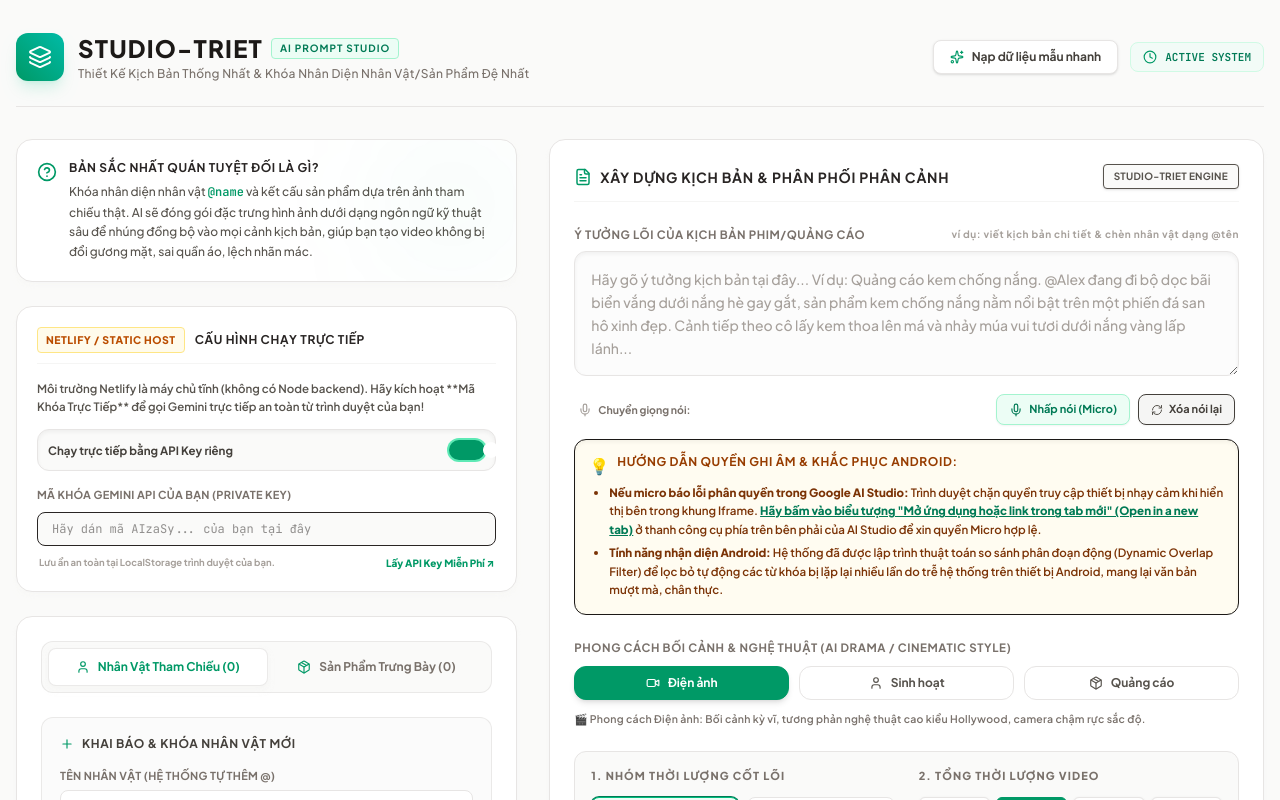
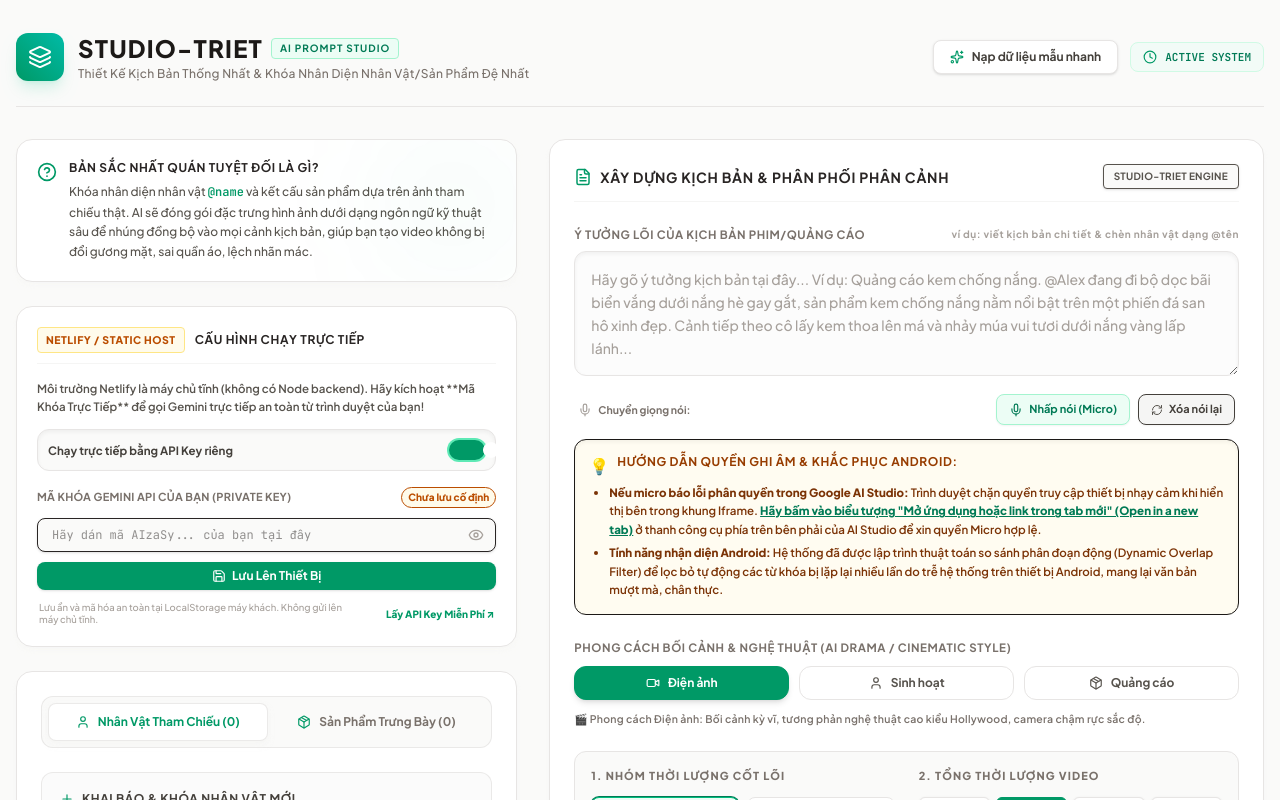
Before and after one commit to idecopharma/triet-studio, a React (Vite) app: page / in a window 1280 px wide. Both pictures are taken after a click on the label 467 px from the left and 450 px from the top of the page. Shown: the top 800 px of the page. Built offline with nearby package versions, Linux system fonts and the light colour scheme.

Commit message:
feat: add persistent API key management
Implement manual save and clear actions for the Gemini API key to improve security and user control, replacing the automatic synchronization with local storage.

```diff
--- a/src/App.tsx
+++ b/src/App.tsx
@@ -30,7 +30,10 @@
   RefreshCw,
   Upload,
   ArrowRight,
-  Maximize2
+  Maximize2,
+  Eye,
+  EyeOff,
+  Key
 } from "lucide-react";
 import { Character, Product, ScreenplayScene, Screenplay } from "./types";
 
@@ -74,14 +77,32 @@
   const [clientApiKey, setClientApiKey] = useState<string>(() => {
     return localStorage.getItem("STUDIO_TRIET_CLIENT_API_KEY") || "";
   });
+  const [showApiKey, setShowApiKey] = useState(false);
+  const [isKeySaved, setIsKeySaved] = useState<boolean>(() => {
+    return !!localStorage.getItem("STUDIO_TRIET_CLIENT_API_KEY");
+  });
 
   useEffect(() => {
     localStorage.setItem("STUDIO_TRIET_USE_DIRECT_GEMINI", String(useDirectGemini));
   }, [useDirectGemini]);
 
-  useEffect(() => {
-    localStorage.setItem("STUDIO_TRIET_CLIENT_API_KEY", clientApiKey);
-  }, [clientApiKey]);
+  const handleSaveApiKey = () => {
+    const trimmed = clientApiKey.trim();
+    if (!trimmed) {
+      showNotification("Vui lòng nhập mã khóa API trước khi lưu!", "error");
+      return;
+    }
+    localStorage.setItem("STUDIO_TRIET_CLIENT_API_KEY", trimmed);
+    setIsKeySaved(true);
+    showNotification("Đã lưu mã khóa API vào LocalStorage trình duyệt của bạn thành công! Từ giờ bạn không cần nhập lại nữa.", "success");
+  };
+
+  const handleClearApiKey = () => {
+    setClientApiKey("");
+    localStorage.removeItem("STUDIO_TRIET_CLIENT_API_KEY");
+    setIsKeySaved(false);
+    showNotification("Đã xóa mã khóa API khỏi thiết bị của bạn thành công.", "info");
+  };
 
   // Direct client-side calls to official Google Gemini API - perfectly bypasses Node server for Netlify static deployments
   const callGeminiRestDirect = async (prompt: string, schema: any) => {
@@ -979,6 +1000,13 @@
     showNotification(`Đã sao chép kịch bản Phân cảnh #${scene.sceneNumber}!`, "success");
   };
 
+  // Copy Gộp Prompt (Both Visual Prompt and Audio/Voiceover united into 1 single block for easy copy-pasting to video generators)
+  const copyMergedPrompt = (scene: ScreenplayScene) => {
+    const mergedText = `${scene.visualPrompt.trim()}\n\nVoiceover / Audio spoken in direct Vietnamese: "${scene.audioPrompt.trim()}"`;
+    navigator.clipboard.writeText(mergedText);
+    showNotification(`Đã gộp và sao chép Prompt Phân cảnh #${scene.sceneNumber} thành công!`, "success");
+  };
+
   // 6. Global action to copy the entire unified screenplay
   const copyUnifiedScreenplay = () => {
     if (!screenplay) return;
@@ -1147,22 +1175,71 @@
                 </div>
 
                 {useDirectGemini && (
-                  <div className="space-y-2 pt-1">
-                    <label className="text-[11px] font-bold text-stone-500 block uppercase tracking-wide">
-                      Mã khóa Gemini API của bạn (Private Key)
-                    </label>
-                    <div className="relative">
+                  <div className="space-y-2.5 pt-1">
+                    <div className="flex items-center justify-between">
+                      <label className="text-[11px] font-bold text-stone-500 block uppercase tracking-wide">
+                        Mã khóa Gemini API của bạn (Private Key)
+                      </label>
+                      {isKeySaved ? (
+                        <span className="inline-flex items-center gap-1 px-1.5 py-0.5 rounded-full bg-emerald-50 text-[10px] font-extrabold text-emerald-700 border border-emerald-150">
+                          <span className="w-1.5 h-1.5 rounded-full bg-emerald-500 animate-pulse"></span>
+                          Đã lưu trữ
+                        </span>
+                      ) : (
+                        <span className="inline-flex items-center gap-1 px-1.5 py-0.5 rounded-full bg-amber-50 text-[10px] font-extrabold text-amber-700 border border-amber-150">
+                          Chưa lưu cố định
+                        </span>
+                      )}
+                    </div>
+
+                    <div className="relative flex items-center">
                       <input
-                        type="password"
+                        type={showApiKey ? "text" : "password"}
                         placeholder="Hãy dán mã AIzaSy... của bạn tại đây"
                         value={clientApiKey}
-                        onChange={(e) => setClientApiKey(e.target.value)}
-                        className="w-full bg-stone-50 px-3.5 py-2 rounded-lg border border-stone-350 focus:border-emerald-500 focus:bg-white text-xs focus:outline-none transition-all font-mono text-stone-800"
+                        onChange={(e) => {
+                          setClientApiKey(e.target.value);
+                          setIsKeySaved(false); // Mark as unsaved until they hit save explicitly
+                        }}
+                        className="w-full bg-stone-50 pl-3.5 pr-10 py-2 rounded-lg border border-stone-350 focus:border-emerald-500 focus:bg-white text-xs focus:outline-none transition-all font-mono text-stone-800 shadow-sm"
                       />
+                      <button
+                        type="button"
+                        onClick={() => setShowApiKey(!showApiKey)}
+                        className="absolute right-3 text-stone-400 hover:text-stone-600 focus:outline-none"
+                        title={showApiKey ? "Ẩn mã khóa" : "Hiển thị mã khóa"}
+                      >
+                        {showApiKey ? <EyeOff className="w-4 h-4" /> : <Eye className="w-4 h-4" />}
+                      </button>
                     </div>
-                    <div className="flex justify-between items-center px-0.5 pt-0.5">
-                      <span className="text-[9.5px] text-stone-400 font-bold leading-tight">
-                        Lưu ẩn an toàn tại LocalStorage trình duyệt của bạn.
+
+                    {/* Explicit Save & Clear Button Board */}
+                    <div className="flex gap-2">
+                      <button
+                        type="button"
+                        onClick={handleSaveApiKey}
+                        className="flex-1 flex items-center justify-center gap-1.5 py-1.5 px-3 bg-emerald-600 hover:bg-emerald-700 text-white font-bold rounded-lg text-xs transition-all shadow-sm active:scale-[0.98]"
+                      >
+                        <Save className="w-3.5 h-3.5" />
+                        Lưu Lên Thiết Bị
+                      </button>
+
+                      {isKeySaved && (
+                        <button
+                          type="button"
+                          onClick={handleClearApiKey}
+                          className="flex items-center justify-center gap-1 py-1.5 px-2.5 bg-stone-50 hover:bg-red-50 text-stone-600 hover:text-red-700 border border-stone-200 hover:border-red-200 font-bold rounded-lg text-xs transition-all"
+                          title="Xóa khóa khỏi trình duyệt"
+                        >
+                          <Trash2 className="w-3.5 h-3.5" />
+                          Xóa Khóa
+                        </button>
+                      )}
+                    </div>
+
+                    <div className="flex justify-between items-center px-0.5 pt-0.5 leading-tight">
+                      <span className="text-[9.5px] text-stone-400 font-medium max-w-[70%]">
+                        Lưu ẩn và mã hóa an toàn tại LocalStorage máy khách. Không gửi lên máy chủ tĩnh.
                       </span>
                       <a
                         href="https://aistudio.google.com/app/apikey"
@@ -1832,11 +1909,20 @@
                           <div className="flex items-center gap-2">
                             <button
                               onClick={() => copySingleScene(scene)}
-                              className="px-2.5 py-1.5 rounded bg-white hover:bg-stone-50 text-stone-600 hover:text-stone-850 text-[11px] font-black border border-stone-200 flex items-center gap-1.5 transition-all cursor-pointer shadow-xs"
-                              title="Sao chép kịch bản phân cảnh"
+                              className="px-2.5 py-1.5 rounded bg-white hover:bg-stone-50 text-stone-600 hover:text-stone-850 text-[11px] font-bold border border-stone-200 flex items-center gap-1.5 transition-all cursor-pointer shadow-xs"
+                              title="Sao chép kịch bản phân cảnh đầy đủ"
                             >
-                              <Copy className="w-3.5 h-3.5 text-emerald-600" />
-                              Copy cảnh
+                              <Copy className="w-3.5 h-3.5 text-stone-400" />
+                              Copy kịch bản
+                            </button>
+
+                            <button
+                              onClick={() => copyMergedPrompt(scene)}
+                              className="px-2.5 py-1.5 rounded bg-emerald-55 hover:bg-emerald-100 text-emerald-800 hover:text-emerald-950 text-[11px] font-black border border-emerald-200 flex items-center gap-1.5 transition-all cursor-pointer shadow-xs"
+                              title="Gộp Prompt Video & Audio làm 1"
+                            >
+                              <Sparkles className="w-3.5 h-3.5 text-emerald-650 animate-pulse" />
+                              Gộp & Copy Prompt
                             </button>
                           </div>
                         </div>
@@ -1908,6 +1994,31 @@
 
                           </div>
 
+                          {/* Consolidated Unified Prompt Box (Merged Prompt Video + Audio lồng tiếng) */}
+                          <div className="p-3.5 bg-emerald-50/40 rounded-xl border border-emerald-150 space-y-2 text-left shadow-xs">
+                            <div className="flex flex-col sm:flex-row sm:items-center justify-between gap-1.5">
+                              <span className="text-[11px] font-extrabold text-emerald-900 uppercase tracking-wider flex items-center gap-1.5">
+                                <Sparkles className="w-3.5 h-3.5 text-emerald-600 animate-pulse" />
+                                Prompt Gộp Đồng Bộ (Dán Trực Tiếp Vào AI Tạo Video)
+                              </span>
+                              <button
+                                type="button"
+                                onClick={() => copyMergedPrompt(scene)}
+                                className="px-2.5 py-1 rounded bg-emerald-600 hover:bg-emerald-700 text-white font-black text-[10.5px] tracking-wide flex items-center justify-center gap-1 transition-all active:scale-[0.97] cursor-pointer shadow-xs self-start sm:self-auto"
+                              >
+                                <Copy className="w-3 h-3" />
+                                Sao chép Prompt Gộp
+                              </button>
+                            </div>
+                            <div className="p-2.5 rounded-lg bg-stone-900 border border-stone-850 text-[11.5px] font-mono text-emerald-400 leading-relaxed shadow-inner overflow-x-auto whitespace-pre-wrap select-all cursor-text" title="Bấm đúp chuột hoặc chạm giữ để bôi đen toàn bộ">
+                              {`${(scene.visualPrompt || "").trim()}\n\nVoiceover / Audio monologue spoken in direct Vietnamese: "${(scene.audioPrompt || "").trim()}"`}
+                            </div>
+                            <p className="text-[10px] text-emerald-800 font-bold leading-tight flex items-center gap-1">
+                              <span>💡</span>
+                              <span>Mẹo: Prompt này tự động chứa cả đặc tả khung hình tiếng Anh và nhãn lời thoại lồng tiếng giúp AI tạo video khớp đồng bộ hoàn hảo!</span>
+                            </p>
+                          </div>
+
                           {/* REGENERATE FORM AT BOTTOM OF CARD */}
                           <div className="mt-4 pt-4 border-t border-stone-150 transition-all">
                             <div className="p-3.5 rounded-xl bg-stone-50 border border-stone-200 flex flex-col md:flex-row gap-3 items-end">
```
